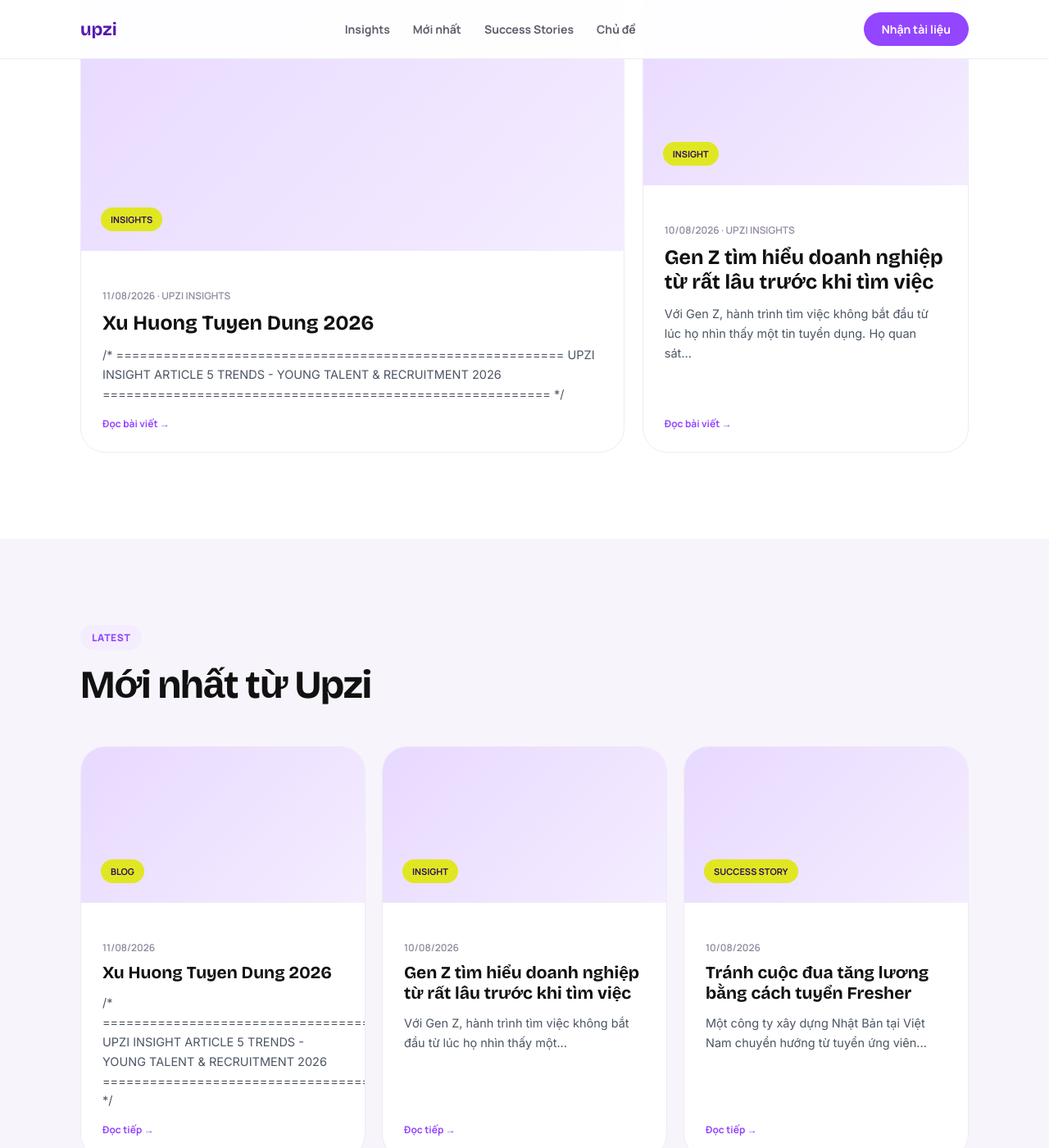
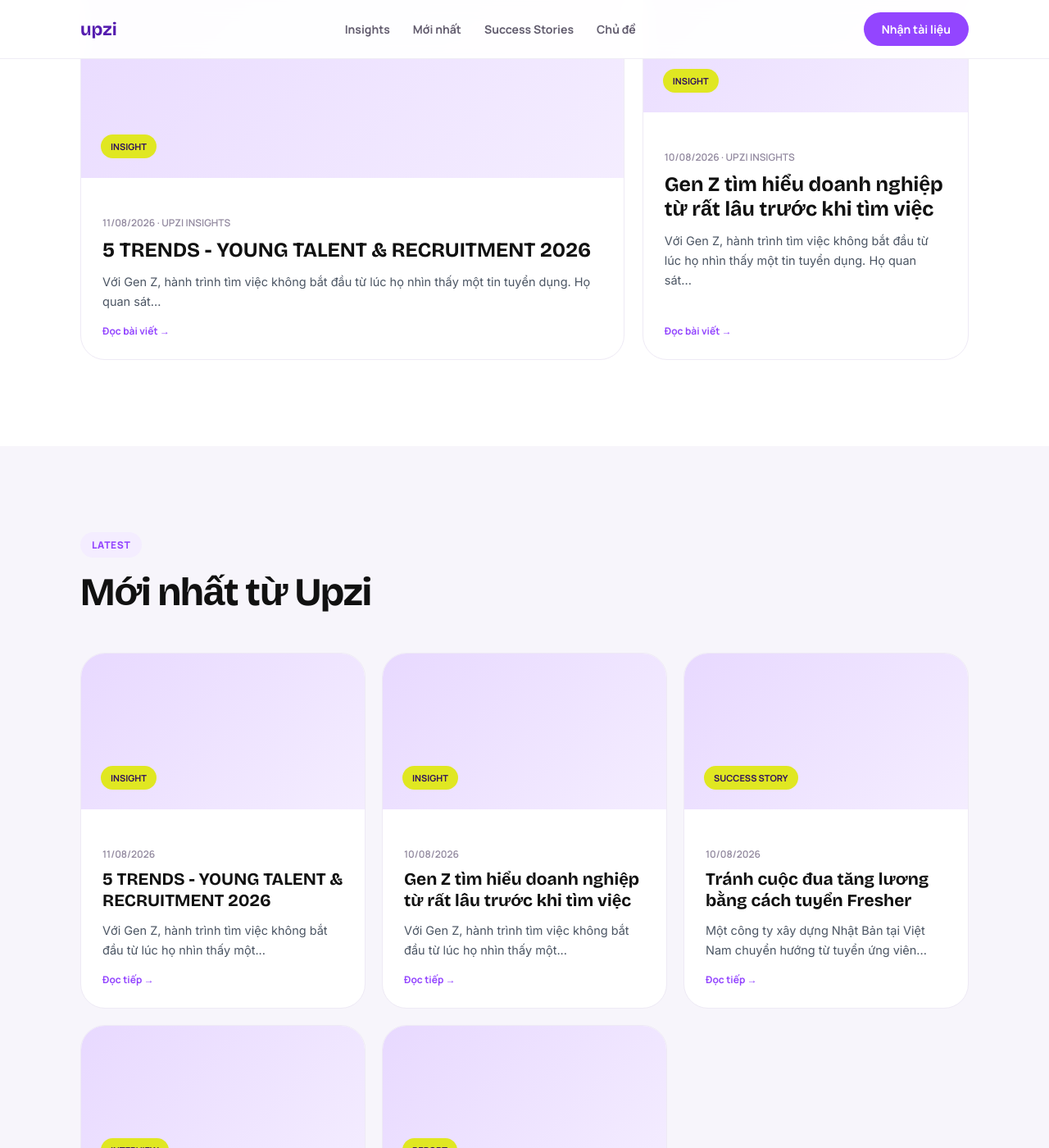
Before and after one commit to upzi-vn/staging, a Jekyll site: the page built from dung.html, in a window 1280 px wide and 1400 px high, scrolled down 1034 px. Shown: the whole window at 82% size. Built offline with Jekyll 4.4.1, drawn with Linux system fonts in a browser that asks for light colours; some of the changed text lies outside the part shown.

Commit message:
2026-08-11-xu-huong-tuyen-dung-2026.html

```diff
--- a/_posts/2026-08-11-xu-huong-tuyen-dung-2026.html
+++ b/_posts/2026-08-11-xu-huong-tuyen-dung-2026.html
@@ -1,3 +1,15 @@
+---
+layout: frame2
+
+title: "   5 TRENDS - YOUNG TALENT & RECRUITMENT 2026"
+
+category: "Insight"
+
+description: >
+  Với Gen Z, hành trình tìm việc không bắt đầu từ lúc họ nhìn thấy
+  một tin tuyển dụng. Họ quan sát và đánh giá doanh nghiệp từ trước đó,
+  thông qua văn hóa, môi trường làm việc và trải nghiệm của nhân viên.
+---
 <style>
 /* =========================================================
    UPZI INSIGHT ARTICLE
```
